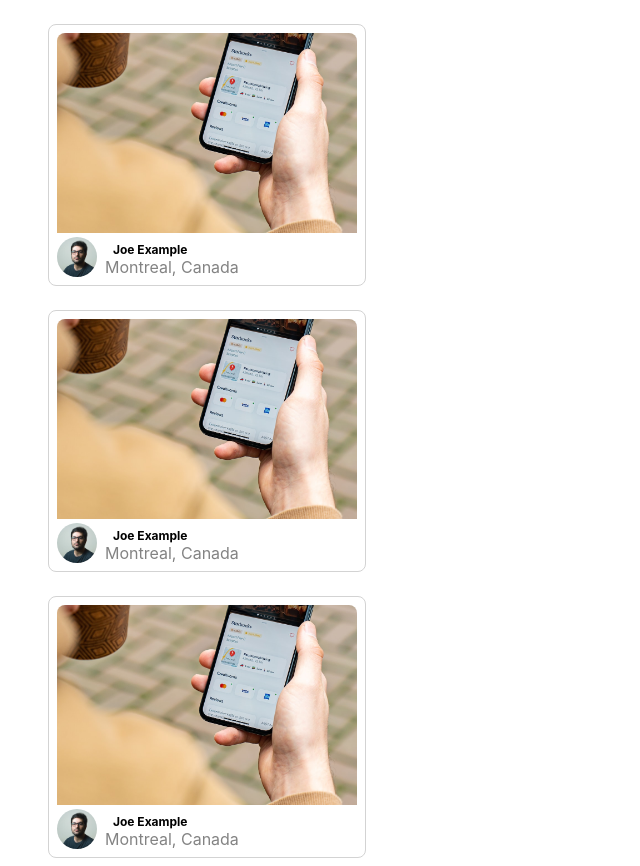
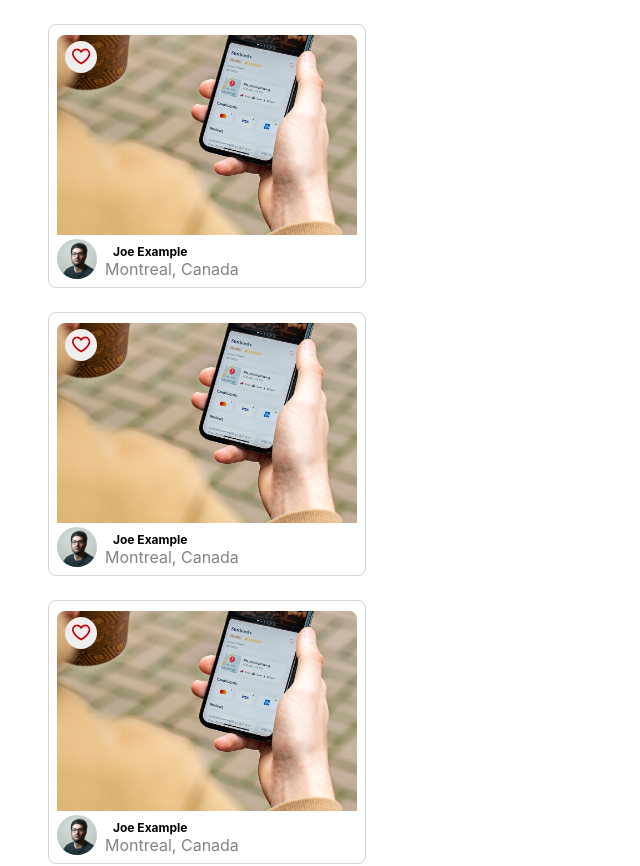
Before and after one commit to Jaidenpearson/photoLabs, a React (Create React App) app in the folder frontend/: page / in a window 1280 px wide. Shown: the top 866 px of the page, without its empty margins (0-640 px from the left). Built offline with nearby package versions, Linux system fonts and the light colour scheme; the HTML template or start-up script is replaced by a standard one.

Commit message:
added favourite button and user can like a photo

```diff
--- a/frontend/src/components/PhotoFavButton.jsx
+++ b/frontend/src/components/PhotoFavButton.jsx
@@ -1,13 +1,19 @@
 import React, { useCallback, useState } from 'react';
-
 import FavIcon from './FavIcon';
 import '../styles/PhotoFavButton.scss';
 
 function PhotoFavButton() {
+
+  const [photoIsFavourited, setPhotoIsFavourited] = useState("False")
+
+  const handleClick = () => {
+    setPhotoIsFavourited(!photoIsFavourited)
+  }
+
   return (
-    <div className="photo-list__fav-icon">
+    <div className="photo-list__fav-icon" onClick={handleClick}>
       <div className="photo-list__fav-icon-svg">
-        {/* Insert React */}
+          <FavIcon selected={!photoIsFavourited ? "True" : ""}/>
       </div>
     </div>
   );
--- a/frontend/src/components/PhotoListItem.jsx
+++ b/frontend/src/components/PhotoListItem.jsx
@@ -1,5 +1,6 @@
 import React from "react";
 import "../styles/PhotoListItem.scss";
+import PhotoFavButton from "./PhotoFavButton";
 
 
 const PhotoListItem = ({sampleDataForPhotoListItem}) => {
@@ -7,6 +8,7 @@ const PhotoListItem = ({sampleDataForPhotoListItem}) => {
   return (
     <>
     <div className="photo-list__item">
+      <PhotoFavButton onClick={() => console.log("clicked")}/>
       <img className="photo-list__image" src={sampleDataForPhotoListItem.imageSource} alt="" />
         <div className="photo-list__user-details">
           <img className="photo-list__user-profile" src={sampleDataForPhotoListItem.profile} alt="" />
```
